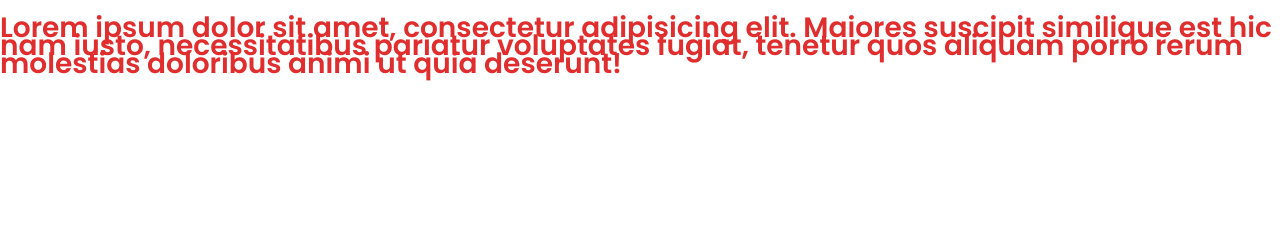
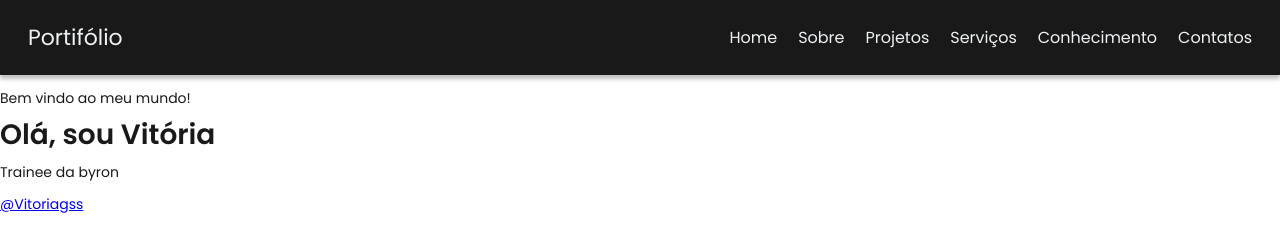
Before and after one commit to Vitoriagss/portifolio-site, a plain HTML site: page assets/index.html in a window 1280 px wide. Drawn offline with Linux system fonts and the light colour scheme.

Commit message:
feat: Header

```diff
--- a/assets/css/style.css
+++ b/assets/css/style.css
@@ -11,6 +11,32 @@
     color: var(--clr-black); /* Por padrão todos os textos vão ser pretos */
 }
 
-h1{
-    color: var(--clr-primaria);
+header {
+    display: flex;
+    justify-content: space-between;
+    align-items: center;
+
+    padding: 1rem 2rem;
+
+    background-color: var(--clr-black);
+    color: var(--clr-white);
+
+    box-shadow: 0 4px 4px rgba(0, 0, 0, 0.25) ; /* O a significa opacidade */
+
 }
+header h1{
+    font-size: 22px;
+    font-weight: 500;
+}
+
+header nav{
+    display: flex;
+    align-items: center;
+    gap: 1.5rem;
+}
+header nav a{
+    color: var(--clr-white);
+    font-size: 16px;
+    font-weight: 500;
+    text-decoration: none;
+}
--- a/assets/index.html
+++ b/assets/index.html
@@ -8,6 +8,31 @@
     <title>Portifólio</title>
 </head>
 <body>
-    <h1>Lorem ipsum dolor sit amet, consectetur adipisicing elit. Maiores suscipit similique est hic nam iusto, necessitatibus pariatur voluptates fugiat, tenetur quos aliquam porro rerum molestias doloribus animi ut quia deserunt!</h1>
+
+<header>
+    <h1>Portifólio</h1>
+    <nav>
+        <a href="#Home">Home</a>
+        <a href="#Sobre">Sobre</a>
+        <a href="#Projetos">Projetos</a>
+        <a href="#Serviços">Serviços</a>
+        <a href="#Conhecimento">Conhecimento</a>
+        <a href="#Contatos">Contatos</a>
+    </nav>
+</header>
+
+<main>
+    <!-- O site é dividido em sub seções-->
+    <section id="Home">
+        <div>
+            <p>Bem vindo ao meu mundo!</p>
+            <h1>Olá, sou Vitória</h1>
+            <p>Trainee da byron</p>
+        </div>
+        <a href="https://github.com/Vitoriagss" target="_blank">@Vitoriagss</a>
+    </section>
+</main>
+
+
 </body>
 </html>
```
Also changed, not shown: assets/home.html (added).
